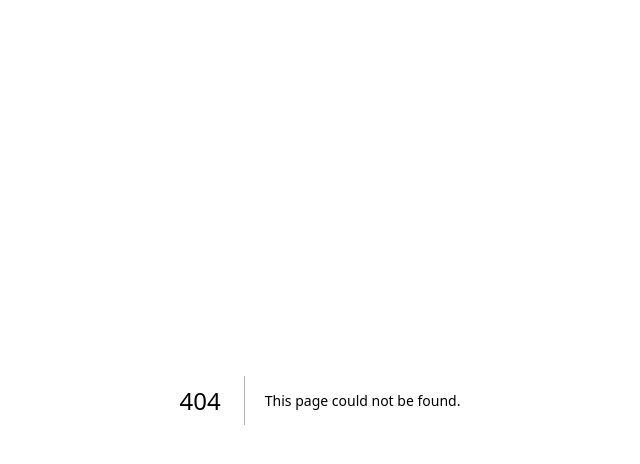
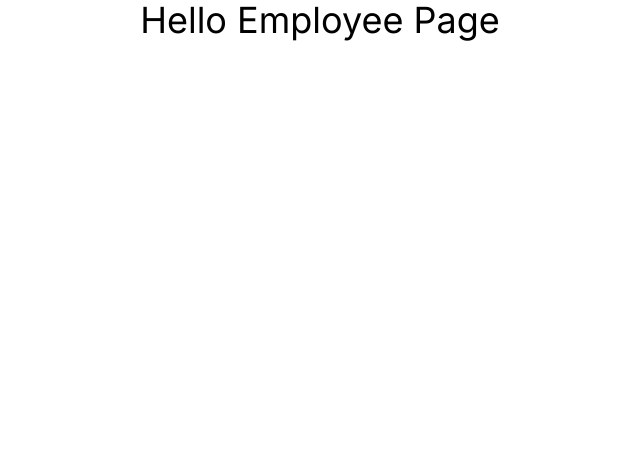
Before and after one commit to AdityaTechnology/Next-JS-Tutorial, a Next.js app: page /employee in a window 1280 px wide. Before the commit this address had no page. Shown: the top 464 px of the page, without its empty margins (320-960 px from the left). Built offline with nearby package versions, Linux system fonts and the light colour scheme.

Commit message:
Routing simplified

```diff
--- /dev/null
+++ b/src/app/employee/details/page.jsx
@@ -0,0 +1,5 @@
+function EmployeeDetails() {
+	return <div>This is Employee Details Page</div>;
+}
+
+export default EmployeeDetails;
--- /dev/null
+++ b/src/app/employee/page.jsx
@@ -0,0 +1,5 @@
+function EmployeePage() {
+	return <div className='text-4xl text-center'>Hello Employee Page</div>;
+}
+
+export default EmployeePage;
--- /dev/null
+++ b/src/app/student/page.jsx
@@ -0,0 +1,7 @@
+import React from "react";
+
+function page() {
+	return <div>This is my Student page</div>;
+}
+
+export default page;
```
